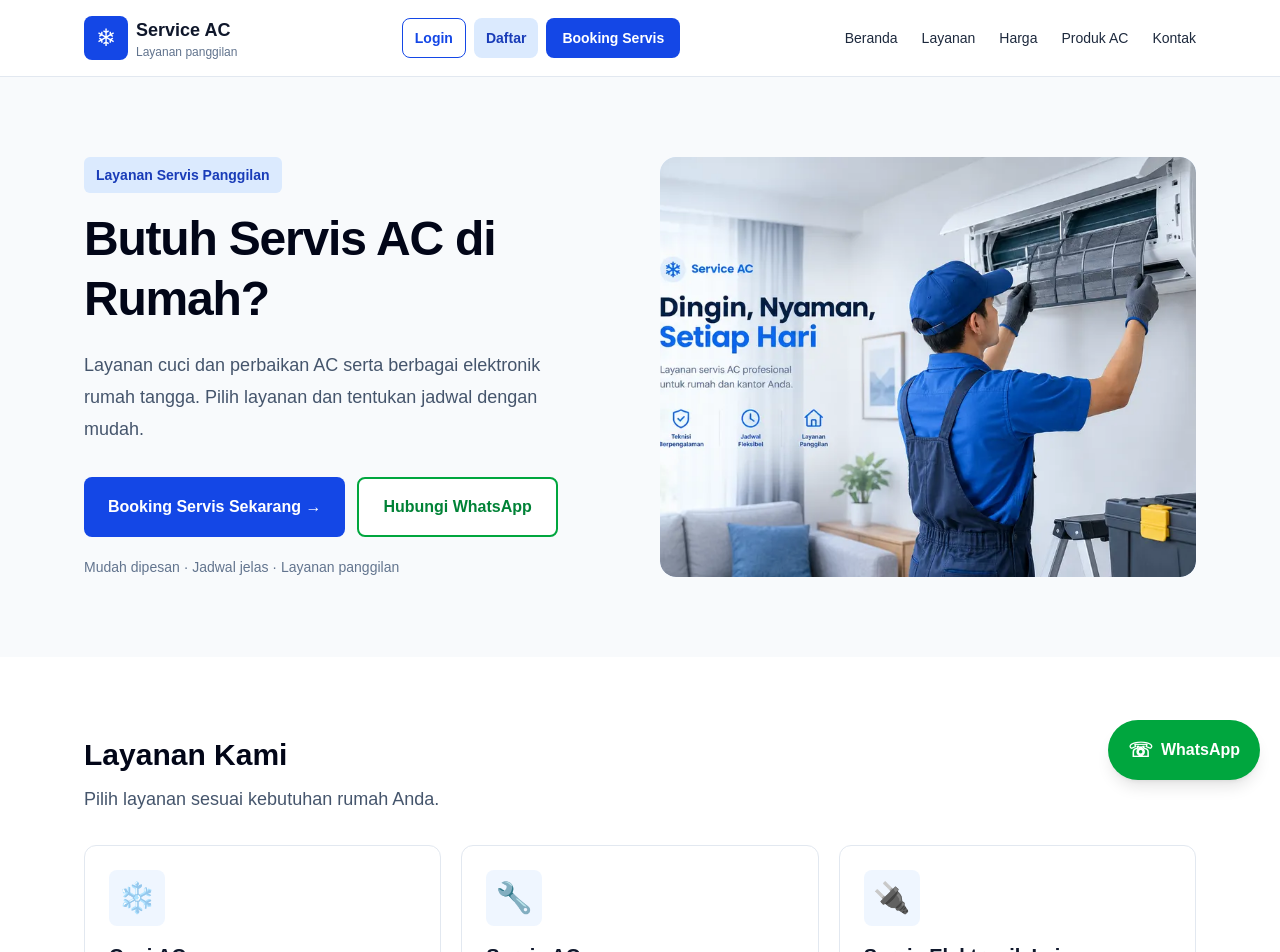
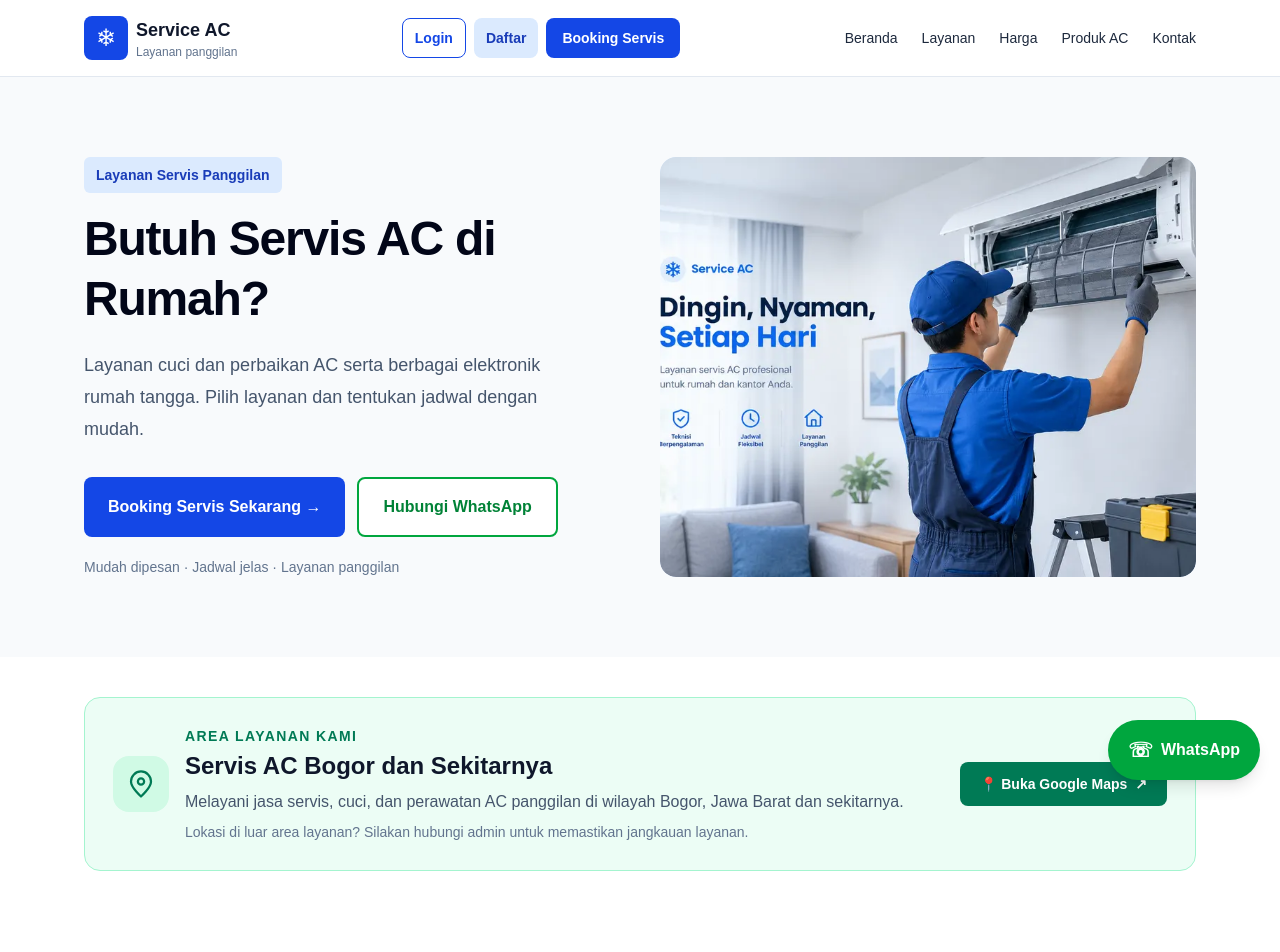
Before and after one commit to rayhanarfadiansyah-creator/servis-ac, a Next.js app: page / in a window 1280 px wide. Shown: the top 952 px of the page. Built offline with nearby package versions, Linux system fonts and the light colour scheme; no server answers; the database is empty.

Commit message:
Add Bogor service area and Google Maps link

```diff
--- a/src/app/page.tsx
+++ b/src/app/page.tsx
@@ -158,6 +158,64 @@ export default function Home() {
               decoding="async"
               className="h-56 w-full rounded-2xl object-cover sm:h-80 md:h-[420px]"
             />
+          </div>
+        </div>
+      </section>
+
+      {/* Area Layanan Bogor */}
+      <section
+        aria-labelledby="area-layanan"
+        className="mx-auto max-w-6xl px-4 pt-8 sm:px-5 sm:pt-10"
+      >
+        <div className="overflow-hidden rounded-2xl border border-emerald-200 bg-emerald-50">
+          <div className="flex flex-col gap-4 p-5 sm:flex-row sm:items-center sm:p-7">
+            <div className="flex h-14 w-14 shrink-0 items-center justify-center rounded-2xl bg-emerald-100 text-emerald-700">
+              <svg
+                xmlns="http://www.w3.org/2000/svg"
+                width="30"
+                height="30"
+                viewBox="0 0 24 24"
+                fill="none"
+                stroke="currentColor"
+                strokeWidth="1.8"
+                strokeLinecap="round"
+                strokeLinejoin="round"
+                aria-hidden="true"
+              >
+                <path d="M20 10c0 5-8 12-8 12S4 15 4 10a8 8 0 1 1 16 0Z" />
+                <circle cx="12" cy="10" r="2.5" />
+              </svg>
+            </div>
+
+            <div className="min-w-0 flex-1">
+              <p className="text-xs font-bold uppercase tracking-widest text-emerald-700 sm:text-sm">
+                Area Layanan Kami
+              </p>
+              <h2
+                id="area-layanan"
+                className="mt-1 text-xl font-extrabold text-slate-900 sm:text-2xl"
+              >
+                Servis AC Bogor dan Sekitarnya
+              </h2>
+              <p className="mt-2 text-sm leading-6 text-slate-600 sm:text-base">
+                Melayani jasa servis, cuci, dan perawatan AC panggilan di
+                wilayah Bogor, Jawa Barat dan sekitarnya.
+              </p>
+              <p className="mt-2 text-xs leading-5 text-slate-500 sm:text-sm">
+                Lokasi di luar area layanan? Silakan hubungi admin untuk
+                memastikan jangkauan layanan.
+              </p>
+            </div>
+
+            <a
+  href="https://maps.app.goo.gl/CaLBccRZfg6RQoQr7"
+  target="_blank"
+  rel="noopener noreferrer"
+  className="inline-flex min-h-11 shrink-0 items-center justify-center gap-2 rounded-lg bg-emerald-700 px-5 py-3 text-sm font-bold text-white transition hover:bg-emerald-800"
+>
+  <span>📍 Buka Google Maps</span>
+  <span aria-hidden="true">↗</span>
+</a>
           </div>
         </div>
       </section>
--- a/src/app/register/page.tsx
+++ b/src/app/register/page.tsx
@@ -68,7 +68,7 @@ export default function RegisterPage() {
               value={name}
               onChange={(e) => setName(e.target.value)}
               className="w-full rounded-lg border border-gray-300 px-4 py-3 text-gray-900 outline-none focus:border-blue-600"
-              placeholder="Nama lu"
+              placeholder="Nama"
             />
           </div>
 
```
